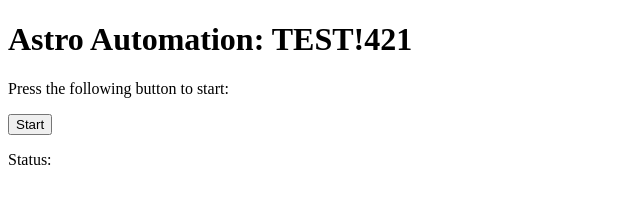
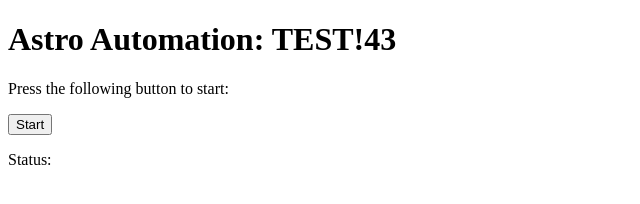
Before and after one commit to hamzaazam430/hamzaazam430.astro.uat.co, a website: page index_dev.html in a window 1280 px wide. Shown: the full height of the page, 0-640 px from the left. Drawn offline with Linux system fonts and the light colour scheme.

Commit message:
43th commit

```diff
--- a/index_dev.html
+++ b/index_dev.html
@@ -6,7 +6,7 @@
     </title>
   </head>
   <body>
-    <h1>Astro Automation: TEST!421</h1>
+    <h1>Astro Automation: TEST!43</h1>
     <p>Press the following button to start:</p>
     <button onclick="startWorker()">Start</button>
     <p>Status: <output id="result"></output></p>
```
